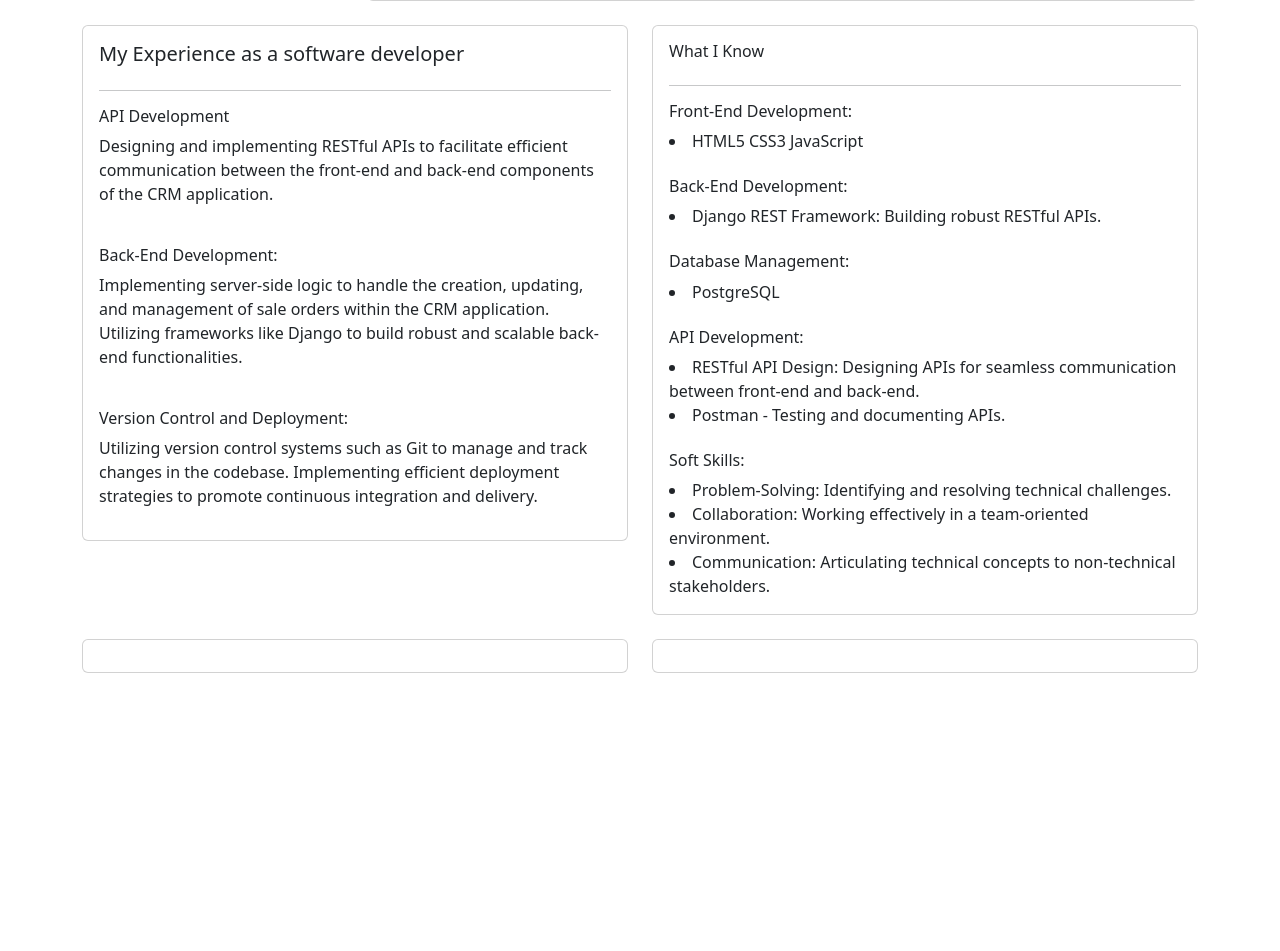
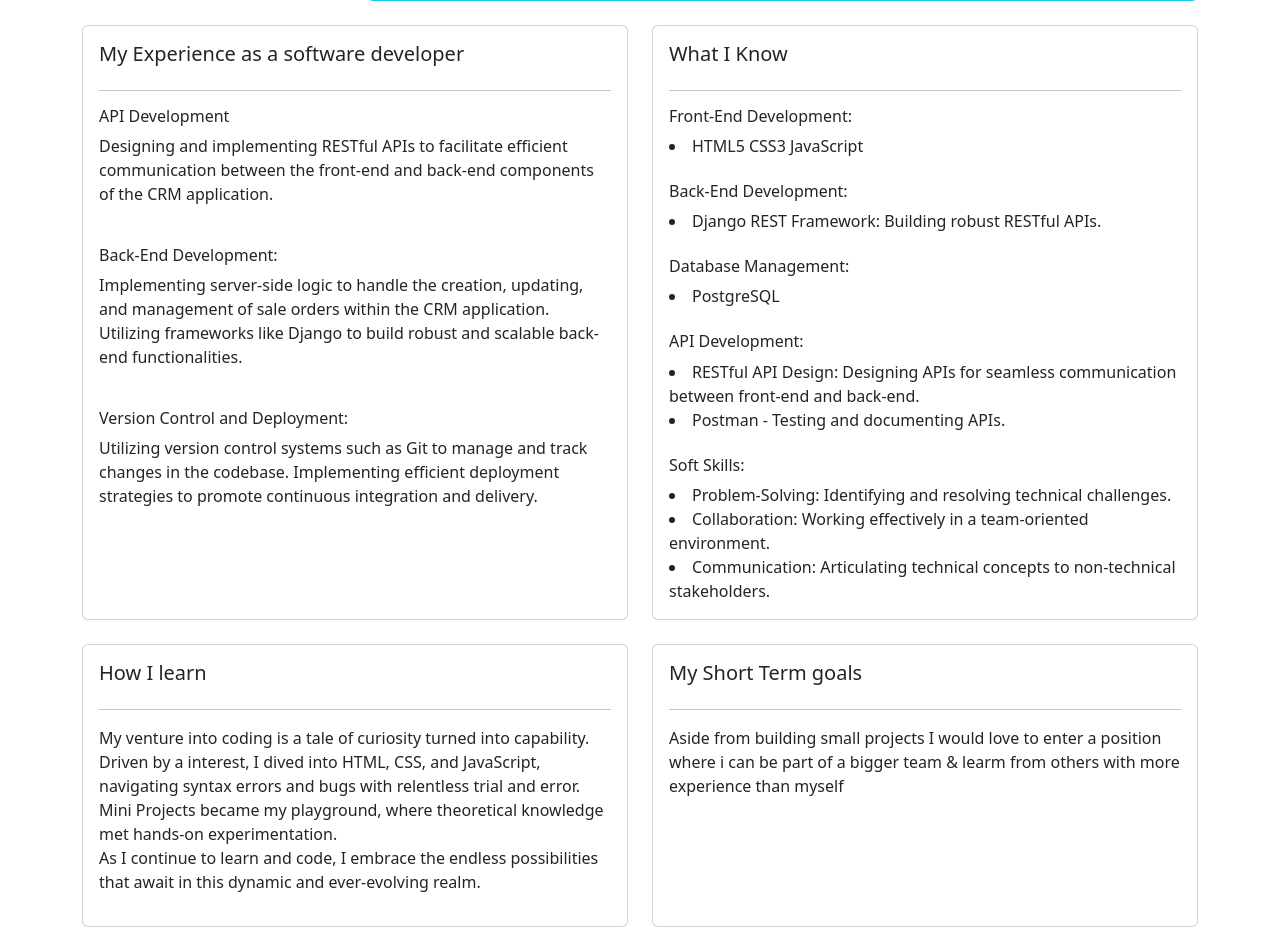
Before and after one commit to subhassl/subhalakshmi_me, a Django app: template base/templates/base/home.html in a window 1280 px wide. Shown: the part 895-1846 px from the top of the page. Before the commit the page ends 1568 px from the top, so only its background shows below. Run offline with Django 4.2, Linux system fonts and the light colour scheme; the template is opened without the code that fills it, so the values that code supplies are empty.

Commit message:
prj completed

```diff
--- a/base/templates/base/home.html
+++ b/base/templates/base/home.html
@@ -24,7 +24,12 @@ type="text/css" />
     <div class="container">
       <div class="row">
         <div class="col-md-3">
-          <div class="card card-body" id="profile-wrapper">
+          <div
+            class="card card-body border-info"
+            h-100
+            border-info
+            id="profile-wrapper"
+          >
             <img id='profile-picture' src="{% static "images/pp.jpg" %}">
             <hr />
             <h4>Hi I'm Subha</h4>
@@ -33,7 +38,7 @@ type="text/css" />
         </div>
 
         <div class="col-md-9">
-          <div class="card card-body">
+          <div class="card card-body border-info h-100">
             <h4>My First Job as a Developer</h4>
             <hr />
             <p id="text">
@@ -53,7 +58,12 @@ type="text/css" />
 
             <ul class="social-links">
               <li>
-                <img class='social' src="{% static "images/linkedin.jpg" %}">
+                <a
+                  href="https://www.linkedin.com/in/subhalakshmi-sethuramanujam/"
+                  target="_blank"
+                >
+                  <img class='social' src="{% static "images/linkedin.jpg" %} ">
+                </a>
               </li>
 
               <li><img class='social' src="{% static "images/git.jpg" %}"></li>
@@ -65,7 +75,7 @@ type="text/css" />
 
       <div class="row">
         <div class="col-md-6">
-          <div class="card card-body">
+          <div class="card card-body h-100">
             <h5>My Experience as a software developer</h5>
             <hr />
             <h6>API Development</h6>
@@ -76,6 +86,11 @@ type="text/css" />
             </p>
             <br />
             <h6>Back-End Development:</h6>
+
+
+
+
+
             <p>
               Implementing server-side logic to handle the creation, updating,
               and management of sale orders within the CRM application.
@@ -93,8 +108,8 @@ type="text/css" />
         </div>
 
         <div class="col-md-6">
-          <div class="card card-body">
-            <h6>What I Know</h6>
+          <div class="card card-body h-100">
+            <h5>What I Know</h5>
             <hr />
             <h6>Front-End Development:</h6>
             <li>HTML5 CSS3 JavaScript</li>
@@ -130,11 +145,34 @@ type="text/css" />
 
       <div class="row">
         <div class="col-md-6">
-          <div class="card card-body"></div>
+          <div class="card card-body h-100">
+            <h5>How I learn</h5>
+            <hr />
+            <p>
+              My venture into coding is a tale of curiosity turned into
+              capability. Driven by a interest, I dived into HTML, CSS, and
+              JavaScript, navigating syntax errors and bugs with relentless
+              trial and error.
+              <br />
+              Mini Projects became my playground, where theoretical knowledge
+              met hands-on experimentation.
+              <br />
+              As I continue to learn and code, I embrace the endless
+              possibilities that await in this dynamic and ever-evolving realm.
+            </p>
+          </div>
         </div>
 
         <div class="col-md-6">
-          <div class="card card-body"></div>
+          <div class="card card-body h-100">
+            <h5>My Short Term goals</h5>
+            <hr />
+            <p>
+              Aside from building small projects I would love to enter a
+              position where i can be part of a bigger team & learm from others
+              with more experience than myself
+            </p>
+          </div>
         </div>
       </div>
       <br />
```
